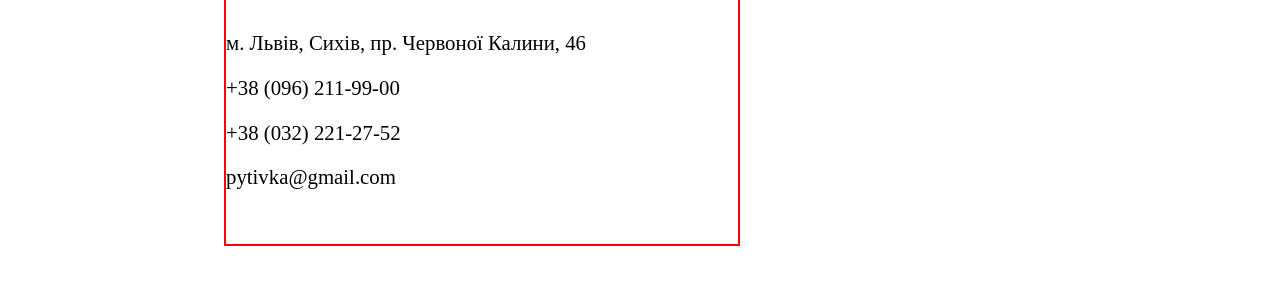
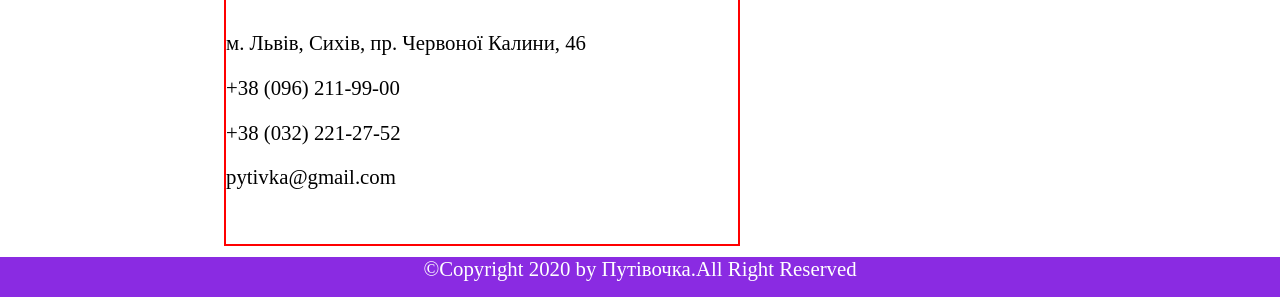
Before and after one commit to SLvlad/SLvlad.github.io, a plain HTML site: page kursova/index3.html in a window 1280 px wide. Shown: the part 758-1055 px from the top of the page. Before the commit the page ends 1004 px from the top, so only its background shows below. Drawn offline with Linux system fonts and the light colour scheme.

Commit message:
Update index3.html

```diff
--- a/kursova/index3.html
+++ b/kursova/index3.html
@@ -30,5 +30,8 @@
         <p>+38 (032) 221-27-52</p>
         <p>pytivka@gmail.com</p>
     </div>
+    <footer>
+        <p class="p1" align="center">©Copyright 2020 by Путівочка.All Right Reserved</p>
+    </footer>
 </body>
 </html>
```
